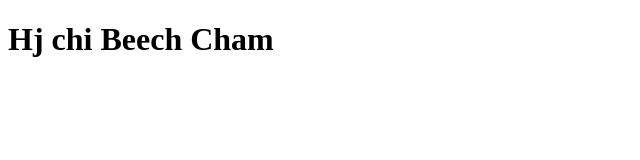
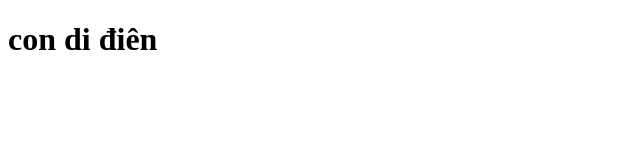
Before and after one commit to bichtram67/test, a plain HTML site: page index.html in a window 1280 px wide. Shown: the whole page, without its empty margins (0-640 px from the left). Drawn offline with Linux system fonts and the light colour scheme.

Commit message:
Update index.html

```diff
--- a/index.html
+++ b/index.html
@@ -7,6 +7,6 @@
     <title>Document</title>
 </head>
 <body>
-    <h1>Hj chi Beech Cham</h1>
+    <h1>con di điên</h1>
 </body>
 </html>
```
